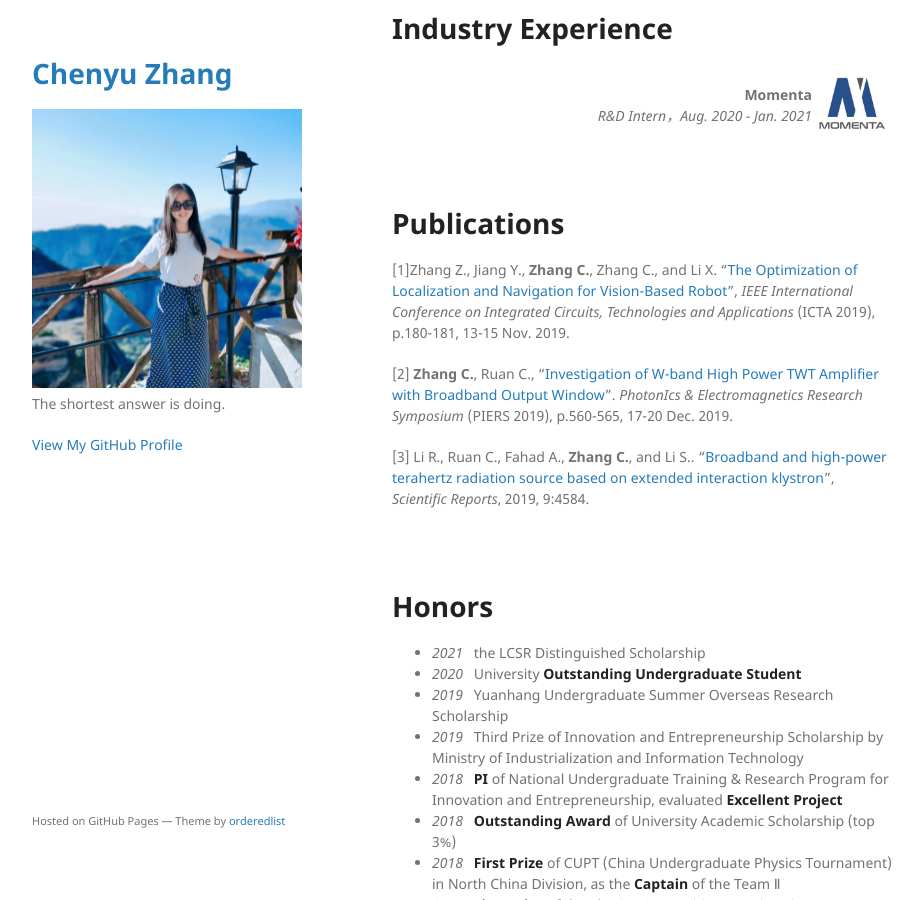
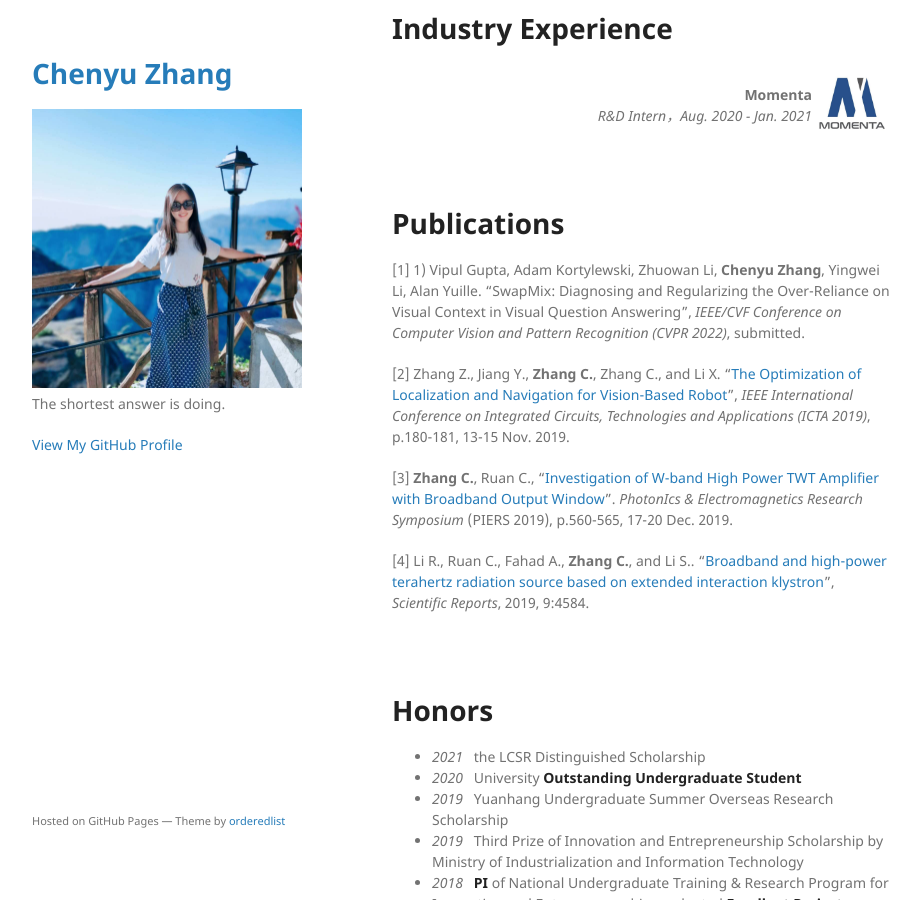
Before and after one commit to AngelicaZ/angelicaz.github.io, a Jekyll site: the page built from index.md, in a window 1280 px wide and 900 px high, scrolled down 1100 px. Shown: the whole window, without its empty margins (178-1100 px from the left). Built offline with Jekyll 4.4.1, drawn with Linux system fonts in a browser that asks for light colours; our own code applies the rules of GitHub Pages for plain Markdown files.

Commit message:
20211123

```diff
--- a/index.md
+++ b/index.md
@@ -62,11 +62,14 @@ My research interests include robotics, widely on machine learning, computer vis
 
 # Publications
 
-[1]Zhang Z., Jiang Y., <b>Zhang C.</b>, Zhang C., and Li X. “[The Optimization of Localization and Navigation for Vision-Based Robot](https://ieeexplore.ieee.org/abstract/document/9012838?casa_token=KexMHKzXrpUAAAAA:yiLi5G_GxbofAOo4rsZ8tUuPVyfHg1yLrsFgSDWSEamVw1gF-7Zvt_16Ifh_FjqItPJe3MMNPXsL)”, <i>IEEE International Conference on Integrated Circuits, Technologies and Applications</i> (ICTA 2019), p.180-181, 13-15 Nov. 2019.
+[1] 1)	Vipul Gupta, Adam Kortylewski, Zhuowan Li, <b>Chenyu Zhang</b>, Yingwei Li, Alan Yuille. “SwapMix: Diagnosing and Regularizing the Over-Reliance on Visual Context in Visual Question Answering”, <i>IEEE/CVF Conference on Computer Vision and Pattern Recognition (CVPR 2022)</i>, submitted.
 
-[2] <b>Zhang C.</b>, Ruan C., “[Investigation of W-band High Power TWT Amplifier with Broadband Output Window](https://ieeexplore.ieee.org/abstract/document/9021869)”. <i>PhotonIcs & Electromagnetics Research Symposium</i> (PIERS 2019), p.560-565, 17-20 Dec. 2019.
 
-[3] Li R., Ruan C., Fahad A., <b>Zhang C.</b>, and Li S.. “[Broadband and high-power terahertz radiation source based on extended interaction klystron](https://www.nature.com/articles/s41598-019-41087-3)”, *Scientific Reports*, 2019, 9:4584.
+[2] Zhang Z., Jiang Y., <b>Zhang C.</b>, Zhang C., and Li X. “[The Optimization of Localization and Navigation for Vision-Based Robot](https://ieeexplore.ieee.org/abstract/document/9012838?casa_token=KexMHKzXrpUAAAAA:yiLi5G_GxbofAOo4rsZ8tUuPVyfHg1yLrsFgSDWSEamVw1gF-7Zvt_16Ifh_FjqItPJe3MMNPXsL)”, <i>IEEE International Conference on Integrated Circuits, Technologies and Applications (ICTA 2019)</i>, p.180-181, 13-15 Nov. 2019.
+
+[3] <b>Zhang C.</b>, Ruan C., “[Investigation of W-band High Power TWT Amplifier with Broadband Output Window](https://ieeexplore.ieee.org/abstract/document/9021869)”. <i>PhotonIcs & Electromagnetics Research Symposium</i> (PIERS 2019), p.560-565, 17-20 Dec. 2019.
+
+[4] Li R., Ruan C., Fahad A., <b>Zhang C.</b>, and Li S.. “[Broadband and high-power terahertz radiation source based on extended interaction klystron](https://www.nature.com/articles/s41598-019-41087-3)”, *Scientific Reports*, 2019, 9:4584.
 
 <br>
 <br>
```
Also changed, not shown: 1 other file.
